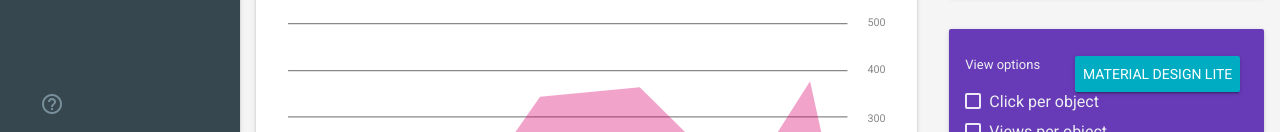
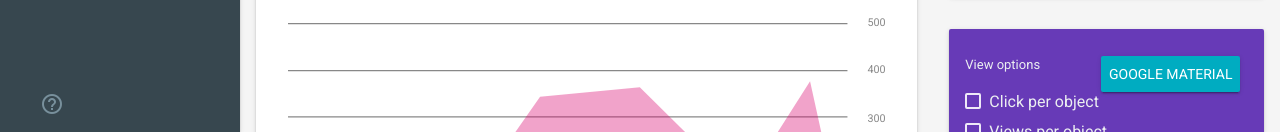
Before and after one commit to 73dward5/.me, a plain HTML site: page index.html in a window 1280 px wide. Shown: the part 668-800 px from the top of the page. Drawn offline with nearby package versions, Linux system fonts and the light colour scheme.

Commit message:
Update index.html

```diff
--- a/index.html
+++ b/index.html
@@ -237,7 +237,7 @@
           </g>
         </defs>
       </svg>
-      <a href="https://github.com/google/material-design-lite/blob/master/templates/dashboard/" target="_blank" id="view-source" class="mdl-button mdl-js-button mdl-button--raised mdl-js-ripple-effect mdl-color--accent mdl-color-text--accent-contrast">Material Design Lite</a>
+      <a href="https://github.com/google/material-design-lite/blob/master/templates/dashboard/" target="_blank" id="view-source" class="mdl-button mdl-js-button mdl-button--raised mdl-js-ripple-effect mdl-color--accent mdl-color-text--accent-contrast">Google Material<br>Design Lite</a>
     <script src="../../material.min.js"></script>
   </body>
 </html>
```
